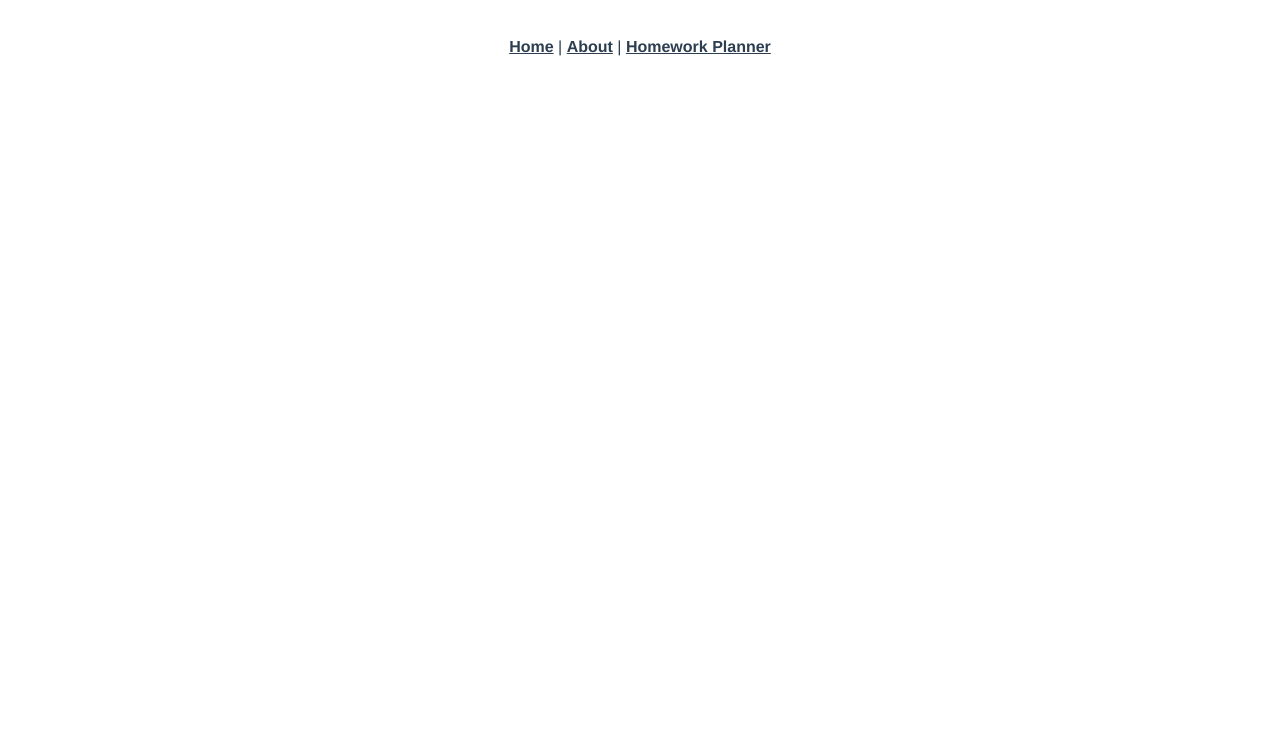
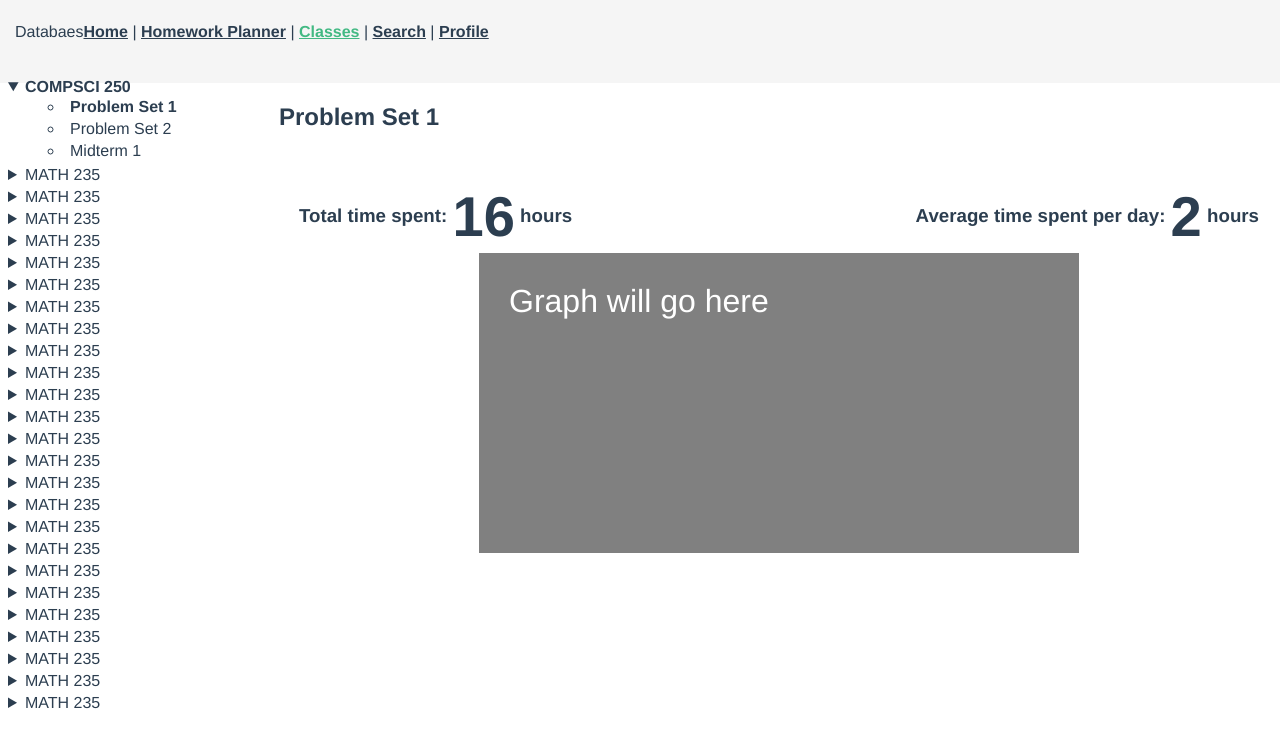
Before and after one commit to sardinachanx/326-final-project, a Vue app in the folder databaes-frontend/: page /#/classes in a window 1280 px wide. Shown: the top 748 px of the page. Built offline with nearby package versions, Linux system fonts and the light colour scheme.

Commit message:
Work on front end

```diff
--- a/databaes-frontend/public/index.html
+++ b/databaes-frontend/public/index.html
@@ -5,6 +5,7 @@
     <meta http-equiv="X-UA-Compatible" content="IE=edge">
     <meta name="viewport" content="width=device-width,initial-scale=1.0">
     <link rel="icon" href="<%= BASE_URL %>favicon.ico">
+    <link href='http://fonts.googleapis.com/css?family=Lato&subset=latin,latin-ext' rel='stylesheet' type='text/css'>
     <title>databaes-frontend</title>
   </head>
   <body>
--- a/databaes-frontend/src/App.vue
+++ b/databaes-frontend/src/App.vue
@@ -1,33 +1,301 @@
 <template>
   <div id="app">
-    <div id="nav">
-      <router-link to="/">Home</router-link> |
-      <router-link to="/about">About</router-link> |
-      <router-link to="/homeworkplanner">Homework Planner</router-link>
-    </div>
-    <router-view/>
+    <header>
+      <div style="display: inline-block"> Databaes </div>
+      <div id="filler"></div>
+      <nav>
+        <router-link to="/">Home</router-link> |
+        <router-link to="/homeworkplanner">Homework Planner</router-link> |
+        <router-link to="/classes">Classes</router-link> |
+        <router-link to="/search">Search</router-link> |
+        <router-link to="/profile">Profile</router-link>
+      </nav>
+    </header>
+    <router-view id="body" :classes="classes"/>
   </div>
 </template>
 
+<script>
+export default {
+  name: 'app',
+  data: function () {
+    return {
+      classes: []
+    }
+  },
+  mounted: function () {
+    // TODO: load data from backend
+    this.classes = [
+      {
+        name: 'COMPSCI 250',
+        assignments: [
+          {
+            name: 'Problem Set 1',
+            totalTime: 16,
+            averageTime: 2,
+            id: 0
+          },
+          {
+            name: 'Problem Set 2',
+            totalTime: 14,
+            averageTime: 3,
+            id: 1
+          },
+          {
+            name: 'Midterm 1',
+            totalTime: 30,
+            averageTime: 15.5,
+            id: 2
+          }
+        ],
+        id: 0
+      },
+      {
+        name: 'MATH 235',
+        assignments: [
+          {
+            name: 'MyMathLab HW 1',
+            totalTime: 2,
+            averageTime: 2,
+            id: 0
+          },
+          {
+            name: 'MyMathLab HW 2',
+            totalTime: 3,
+            averageTime: 3,
+            id: 1
+          },
+          {
+            name: 'Midterm 1',
+            totalTime: 5,
+            averageTime: 2.5,
+            id: 2
+          },
+          {
+            name: 'Midterm 2',
+            totalTime: 6,
+            averageTime: 1.5,
+            id: 3
+          }
+        ],
+        id: 1
+      },
+      {
+        name: 'MATH 235',
+        assignments: [
+        ],
+        id: 2
+      },
+      {
+        name: 'MATH 235',
+        assignments: [
+        ],
+        id: 3
+      },
+      {
+        name: 'MATH 235',
+        assignments: [
+        ],
+        id: 4
+      },
+      {
+        name: 'MATH 235',
+        assignments: [
+        ],
+        id: 5
+      },
+      {
+        name: 'MATH 235',
+        assignments: [
+        ],
+        id: 6
+      },
+      {
+        name: 'MATH 235',
+        assignments: [
+        ],
+        id: 7
+      },
+      {
+        name: 'MATH 235',
+        assignments: [
+        ],
+        id: 8
+      },
+      {
+        name: 'MATH 235',
+        assignments: [
+        ],
+        id: 9
+      },
+      {
+        name: 'MATH 235',
+        assignments: [
+        ],
+        id: 10
+      },
+      {
+        name: 'MATH 235',
+        assignments: [
+        ],
+        id: 11
+      },
+      {
+        name: 'MATH 235',
+        assignments: [
+        ],
+        id: 12
+      },
+      {
+        name: 'MATH 235',
+        assignments: [
+        ],
+        id: 13
+      },
+      {
+        name: 'MATH 235',
+        assignments: [
+        ],
+        id: 14
+      },
+      {
+        name: 'MATH 235',
+        assignments: [
+        ],
+        id: 15
+      },
+      {
+        name: 'MATH 235',
+        assignments: [
+        ],
+        id: 16
+      },
+      {
+        name: 'MATH 235',
+        assignments: [
+        ],
+        id: 17
+      },
+      {
+        name: 'MATH 235',
+        assignments: [
+        ],
+        id: 18
+      },
+      {
+        name: 'MATH 235',
+        assignments: [
+        ],
+        id: 19
+      },
+      {
+        name: 'MATH 235',
+        assignments: [
+        ],
+        id: 20
+      },
+      {
+        name: 'MATH 235',
+        assignments: [
+        ],
+        id: 21
+      },
+      {
+        name: 'MATH 235',
+        assignments: [
+        ],
+        id: 22
+      },
+      {
+        name: 'MATH 235',
+        assignments: [
+        ],
+        id: 23
+      },
+      {
+        name: 'MATH 235',
+        assignments: [
+        ],
+        id: 24
+      },
+      {
+        name: 'MATH 235',
+        assignments: [
+        ],
+        id: 25
+      }
+    ]
+  }
+}
+</script>
+
 <style>
+body {
+  margin: 0;
+}
+
 #app {
   font-family: 'Avenir', Helvetica, Arial, sans-serif;
   -webkit-font-smoothing: antialiased;
   -moz-osx-font-smoothing: grayscale;
-  text-align: center;
+  text-align: left;
   color: #2c3e50;
 }
 
-#nav {
-  padding: 30px;
+header {
+  padding-left: 15px;
+  padding-right: 15px;
+  padding-top: 23px;
+  padding-bottom: 15px;
+  text-align: left;
+  display: flex;
+  flex-direction: row;
+  align-content: space-between;
+  background-color: #f5f5f5;
+  width: stretch;
 }
 
-#nav a {
+#filler {
+  display: block;
+  float: none;
+  height: 45px;
+  background: #F00;
+}
+
+nav {
+  float: right;
+  display: inline-block;
+}
+
+nav a {
   font-weight: bold;
   color: #2c3e50;
 }
 
-#nav a.router-link-exact-active {
+nav a.router-link-exact-active {
   color: #42b983;
 }
+
+#sidebar {
+  width: 250px;
+  padding-left: 8px;
+  overflow-x: hidden;
+  overflow-y: auto;
+}
+
+#sidebar {
+  position: fixed;
+  top: 60px;
+  bottom: 0px;
+  left: 0px;
+}
+
+.body-with-sidebar {
+  padding-left: 258px;
+}
+
+#body {
+  height: stretch;
+  margin: auto;
+}
 </style>
--- a/databaes-frontend/src/router/index.js
+++ b/databaes-frontend/src/router/index.js
@@ -11,9 +11,14 @@ const routes = [
     component: Home
   },
   {
-    path: '/about',
-    name: 'about',
-    component: () => import('../views/About.vue')
+    path: '/profile',
+    name: 'profile',
+    component: () => import('../views/Profile.vue')
+  },
+  {
+    path: '/classes',
+    name: 'classes',
+    component: () => import('../views/Classes.vue')
   },
   {
     path: '/homeworkplanner',
--- a/databaes-frontend/src/views/About.vue
+++ /dev/null
@@ -1,5 +0,0 @@
-<template>
-  <div class="about">
-    <h1>This is an about page</h1>
-  </div>
-</template>
--- /dev/null
+++ b/databaes-frontend/src/views/Classes.vue
@@ -0,0 +1,170 @@
+<template>
+  <div class="classes body-with-sidebar">
+    <section id="sidebar">
+      <ul>
+        <li
+          v-for="classType in classes"
+          :key="classType.id"
+          :id="classType.id"
+          :name="classType.name"
+          class="assignment"
+          :class="{ selected: classType.id == selectedClassNumber }"
+          @click="selectClass(classType.id)">
+          {{ classType.name }}
+          <ul class="assignments">
+            <li
+              v-for="assignment in classType.assignments"
+              :key="assignment.id"
+              :id="assignment.id"
+              :name="assignment.name"
+              class="assignment"
+              :class="{ selected: assignment.id == selectedAssignmentNumber }"
+              @click="selectedAssignmentNumber = assignment.id">
+              {{ assignment.name }}
+            </li>
+          </ul>
+        </li>
+      </ul>
+    </section>
+    <section class="classview">
+      <h1> {{ selectedClass.name }} </h1>
+      <div class="timeDisplay">
+        <h3> Total time spent: <strong>{{ selectedClass.totalTime }}</strong> hours </h3>
+        <h3> Average time spent per day: <strong>{{ selectedClass.averageTime }}</strong> hours </h3>
+      </div>
+      <div class="graph">
+        Graph will go here
+      </div>
+    </section>
+  </div>
+</template>
+
+<script>
+export default {
+  name: 'home',
+  components: {
+  },
+  props: {
+    classes: Array
+  },
+  data: function () {
+    return {
+      selectedClassNumber: 0,
+      selectedAssignmentNumber: 0
+    }
+  },
+  methods: {
+    selectClass: function (classId) {
+      if (this.selectedClassNumber !== classId) {
+        this.selectedClassNumber = classId
+        this.selectedAssignmentNumber = 0
+      }
+    }
+  },
+  computed: {
+    selectedClass: function () {
+      return this.classes[this.selectedClassNumber].assignments[this.selectedAssignmentNumber]
+    }
+  }
+}
+</script>
+
+<style scoped>
+.classes {
+  display: flex;
+  flex-direction: row;
+}
+
+li {
+  padding-top: 2px;
+  padding-bottom: 2px;
+}
+
+#sidebar > ul {
+  list-style-position: inside;
+  padding-left: 0;
+}
+
+#sidebar > ul > li {
+  list-style-type: disclosure-closed;
+  cursor: pointer;
+}
+
+#sidebar > ul > li > ul {
+  display: none;
+}
+
+#sidebar > ul > li.selected {
+  list-style-type: disclosure-open;
+  font-weight: bold;
+  cursor: default;
+}
+
+#sidebar > ul > li.selected > ul {
+  display: block;
+  font-weight: normal;
+  cursor: pointer;
+}
+
+#sidebar > ul > li > ul > li.selected {
+  font-weight: bold;
+  cursor: default;
+}
+
+.classview {
+  width: 1000px;
+  margin: auto;
+  padding-left: 20px;
+}
+
+.timeDisplay {
+  display: flex;
+  justify-content: space-between;
+}
+
+.timeDisplay > h3 {
+  text-align: center;
+}
+
+.timeDisplay > h3 > strong {
+  position: relative;
+  top: 0.25em;
+  font-size: 3em;
+  text-align: center;
+}
+
+@media only screen and (min-width: 1001px) {
+  .timeDisplay {
+    flex-direction: row;
+  }
+
+  .timeDisplay > h3 {
+    margin-left: 20px;
+    margin-right: 20px;
+  }
+}
+
+@media only screen and (max-width: 1000px) {
+  .timeDisplay {
+    flex-direction: column;
+  }
+
+  .timeDisplay > h3 {
+    margin-left: 5px;
+    margin-right: 5px;
+    margin-top: 10px;
+    margin-bottom: 10px;
+  }
+}
+
+.graph {
+  max-width: 540px;
+  height: 240px;
+  background-color: gray;
+  color: #FFFFFF;
+  padding: 30px;
+  font-size: 2em;
+  margin: auto;
+  margin-bottom: 30px;
+}
+</style>
--- a/databaes-frontend/src/views/Home.vue
+++ b/databaes-frontend/src/views/Home.vue
@@ -16,3 +16,9 @@ export default {
   }
 }
 </script>
+
+<style scoped>
+.home {
+  text-align: center;
+}
+</style>
--- a/databaes-frontend/src/views/HomeworkPlanner.vue
+++ b/databaes-frontend/src/views/HomeworkPlanner.vue
@@ -59,4 +59,8 @@ export default {
 ul {
   text-align: left;
 }
+
+.planner {
+  max-width: 500px;
+}
 </style>
--- /dev/null
+++ b/databaes-frontend/src/views/Profile.vue
@@ -0,0 +1,19 @@
+<template>
+  <div class="profile">
+    <h1>Profile</h1>
+  </div>
+</template>
+
+<script>
+export default {
+  name: 'home',
+  components: {
+  }
+}
+</script>
+
+<style scoped>
+.home {
+  text-align: center;
+}
+</style>
```
